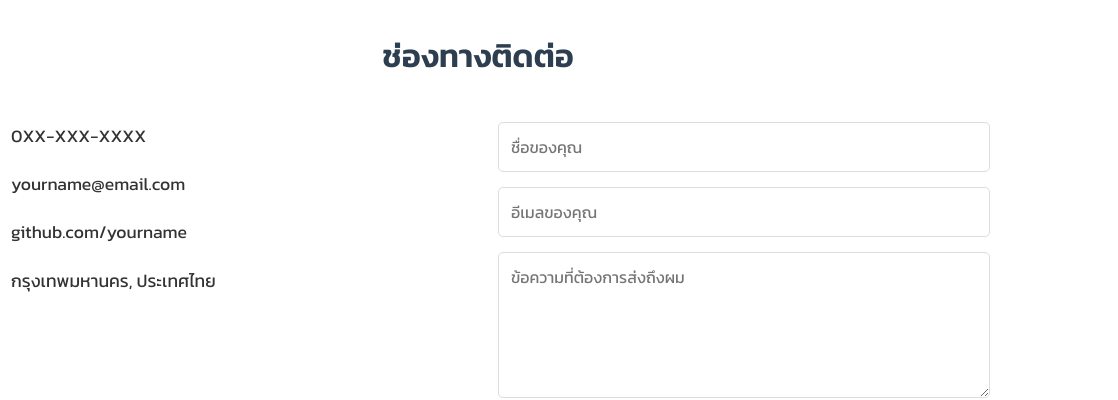
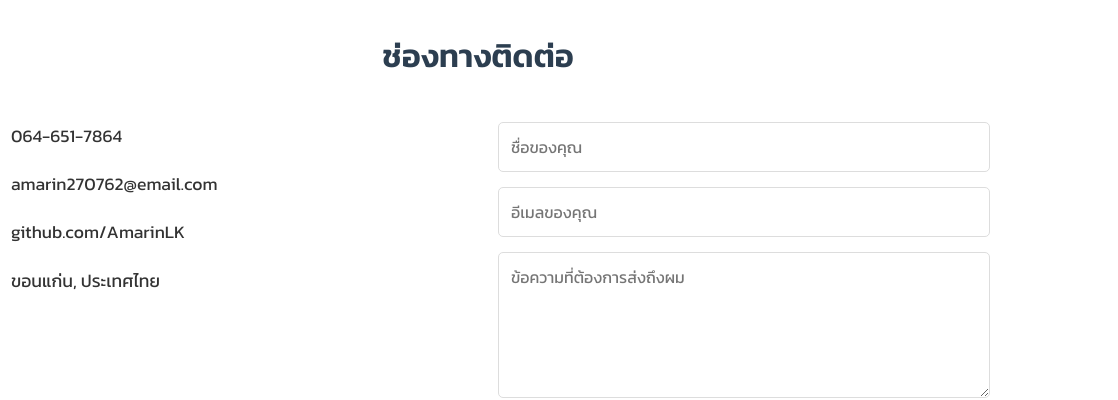
Before and after one commit to amarin270762-bit/i-love-you, a plain HTML site: page index.html in a window 1280 px wide. Shown: the part 909-1309 px from the top of the page, 162-1280 px from the left. Drawn offline with Linux system fonts and the light colour scheme; files whose address does not match are found by name.

Commit message:
my-web
Updated personal information and contact details.

```diff
--- a/index.html
+++ b/index.html
@@ -3,7 +3,7 @@
 <head>
     <meta charset="UTF-8">
     <meta name="viewport" content="width=device-width, initial-scale=1.0">
-    <title>My Portfolio | แนะนำตัวเอง</title>
+    <title>อัมรินทร์</title>
     <link rel="stylesheet" href="style.css">
     <link href="https://fonts.googleapis.com/css2?family=Kanit:wght@300;400;600&display=swap" rel="stylesheet">
     <link rel="stylesheet" href="https://cdnjs.cloudflare.com/ajax/libs/font-awesome/6.0.0/css/all.min.css">
@@ -21,7 +21,7 @@
     <section id="home" class="section-home">
         <div class="profile-container">
             <div class="profile-img">
-                <img src="c:\Users\Admin\Pictures\Camera Roll\me.jpg" alt="รูปโปรไฟล์">
+                <img src="me.jpg" alt="รูปโปรไฟล์">
             </div>
             <div class="profile-text">
                 <h1>สวัสดีครับ, ผมชื่อ <span class="highlight">อัมรินทร์ ดีมูล</span></h1>
@@ -43,19 +43,19 @@
             <div class="contact-info">
                 <div class="info-item">
                     <i class="fas fa-phone"></i>
-                    <p>0XX-XXX-XXXX</p>
+                    <p>064-651-7864</p>
                 </div>
                 <div class="info-item">
                     <i class="fas fa-envelope"></i>
-                    <p>yourname@email.com</p>
+                    <p>amarin270762@email.com</p>
                 </div>
                 <div class="info-item">
                     <i class="fab fa-github"></i>
-                    <p>github.com/yourname</p>
+                    <p>github.com/AmarinLK</p>
                 </div>
                 <div class="info-item">
                     <i class="fas fa-map-marker-alt"></i>
-                    <p>กรุงเทพมหานคร, ประเทศไทย</p>
+                    <p>ขอนแก่น, ประเทศไทย</p>
                 </div>
             </div>
 
```
